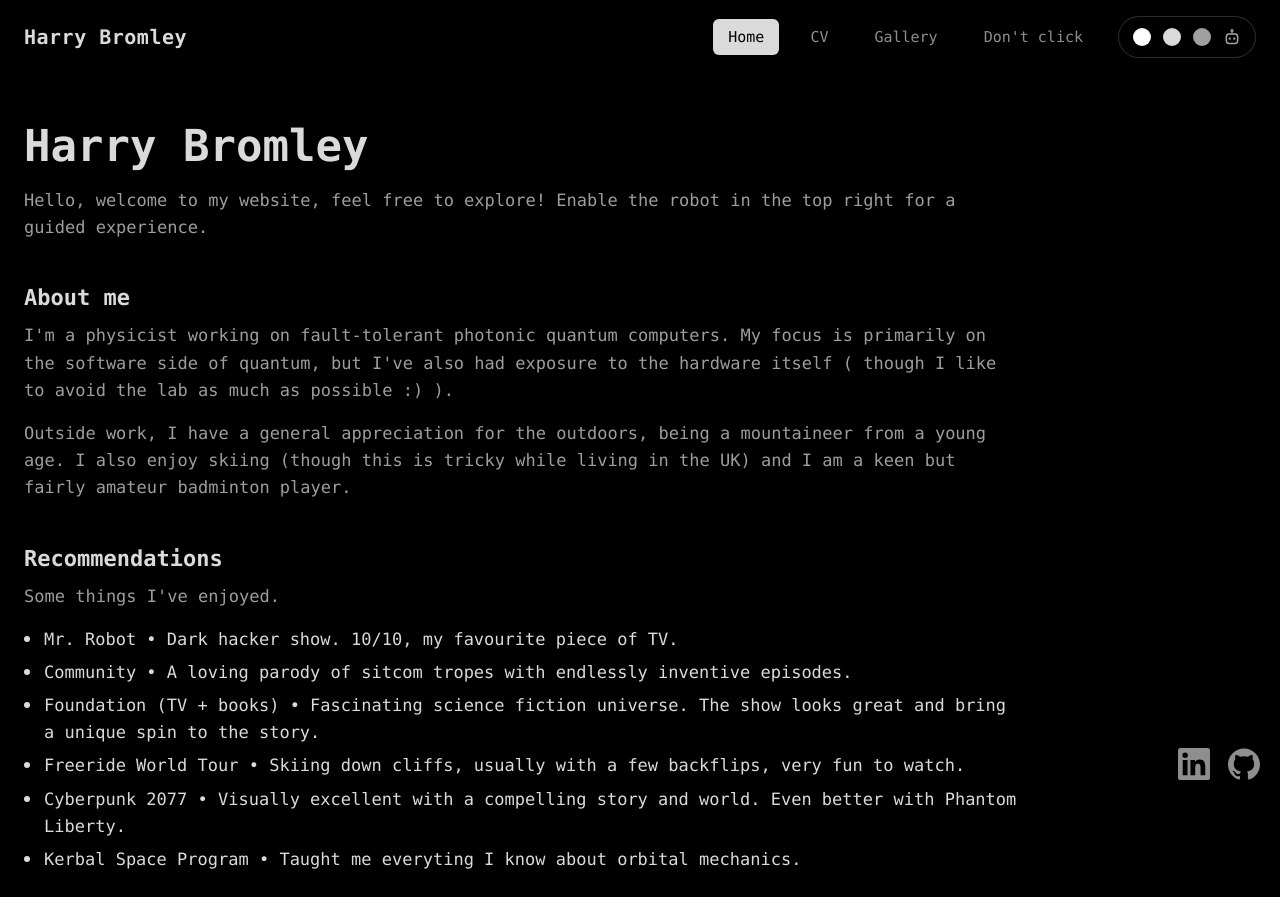
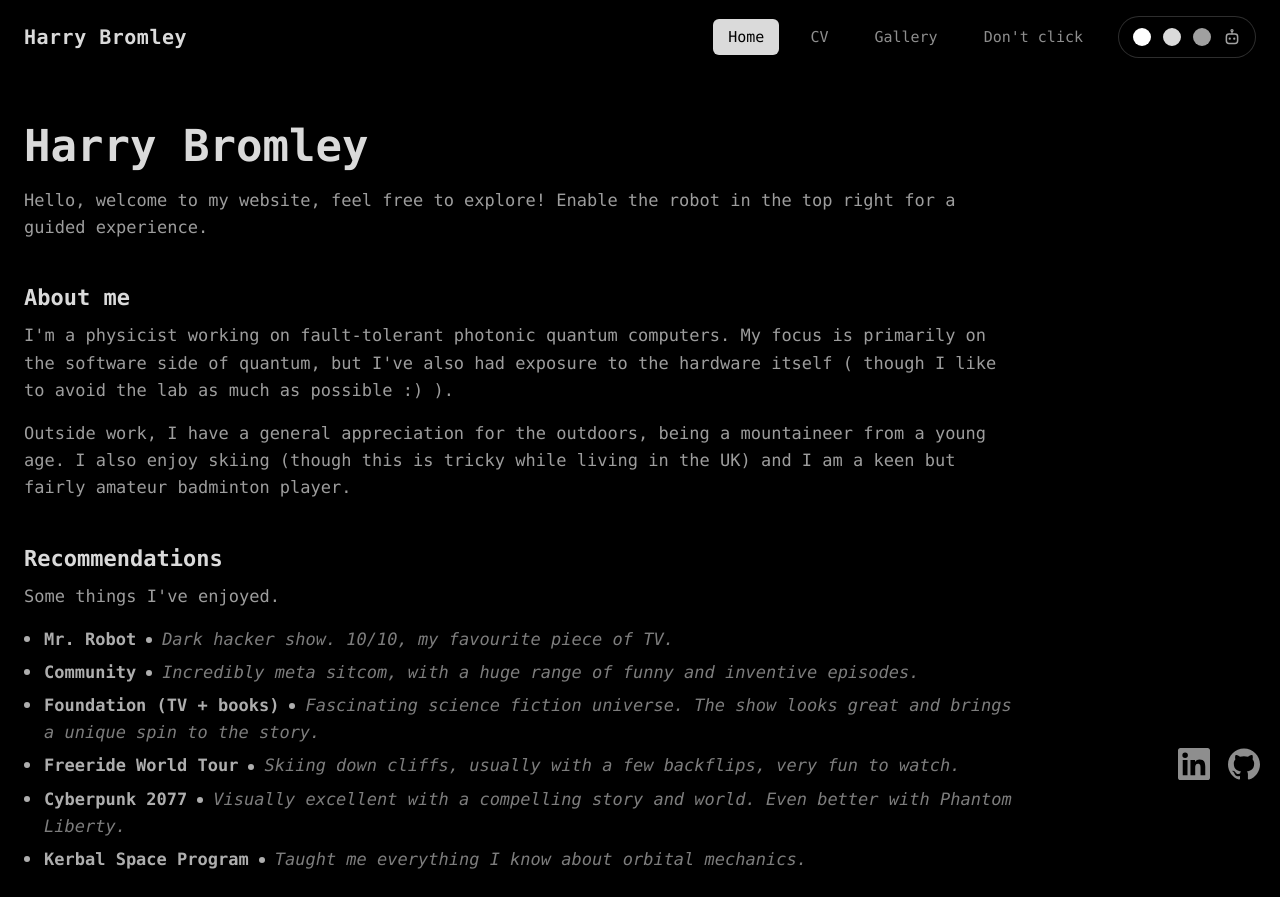
Before and after one commit to Harry1412/website, a React (Vite) app: page / in a window 1280 px wide. Built offline with nearby package versions, Linux system fonts and the light colour scheme.

Commit message:
Better formatting in recommendations section

```diff
--- a/src/index.css
+++ b/src/index.css
@@ -361,10 +361,7 @@ body {
 }
 
 .home-recs p {
-  font-size: 17px;
-  line-height: 1.6;
   margin-bottom: 16px;
-  opacity: 0.72;
 }
 
 .home-recs li {
@@ -372,13 +369,34 @@ body {
   font-size: 17px;
   line-height: 1.6;
   padding-left: 20px;
+  opacity: 0.8;
 }
 
 .home-recs li + li {
   margin-top: 6px;
 }
 
-/* small dot marker, matching the accent colour like the rest of the site */
+.rec-name {
+  font-weight: 600;
+}
+
+/* small dot separator, matching the main bullet marker */
+.rec-sep {
+  display: inline-block;
+  width: 6px;
+  height: 6px;
+  margin: 0 10px;
+  border-radius: 50%;
+  background: currentColor;
+  vertical-align: middle;
+}
+
+.rec-comment {
+  font-style: italic;
+  opacity: 0.72;
+}
+
+/* small dot marker, inheriting the item's colour like the rest of the site's bullets */
 .home-recs li::before {
   content: '';
   position: absolute;
@@ -387,7 +405,7 @@ body {
   width: 6px;
   height: 6px;
   border-radius: 50%;
-  background: var(--accent, #ffffff);
+  background: currentColor;
 }
 
 .skills {
--- a/src/pages/HomePage.jsx
+++ b/src/pages/HomePage.jsx
@@ -1,10 +1,32 @@
 const RECOMMENDATIONS = [
-  'Mr. Robot • Dark hacker show. 10/10, my favourite piece of TV.',
-  'Community • A loving parody of sitcom tropes with endlessly inventive episodes.',
-  'Foundation (TV + books) • Fascinating science fiction universe. The show looks great and bring a unique spin to the story.',
-  'Freeride World Tour • Skiing down cliffs, usually with a few backflips, very fun to watch.',
-  'Cyberpunk 2077 • Visually excellent with a compelling story and world. Even better with Phantom Liberty.',
-  'Kerbal Space Program • Taught me everyting I know about orbital mechanics.',
+  {
+    name: 'Mr. Robot',
+    comment: 'Dark hacker show. 10/10, my favourite piece of TV.',
+  },
+  {
+    name: 'Community',
+    comment:
+      'Incredibly meta sitcom, with a huge range of funny and inventive episodes.',
+  },
+  {
+    name: 'Foundation (TV + books)',
+    comment:
+      'Fascinating science fiction universe. The show looks great and brings a unique spin to the story.',
+  },
+  {
+    name: 'Freeride World Tour',
+    comment:
+      'Skiing down cliffs, usually with a few backflips, very fun to watch.',
+  },
+  {
+    name: 'Cyberpunk 2077',
+    comment:
+      'Visually excellent with a compelling story and world. Even better with Phantom Liberty.',
+  },
+  {
+    name: 'Kerbal Space Program',
+    comment: 'Taught me everything I know about orbital mechanics.',
+  },
 ]
 
 export default function HomePage() {
@@ -35,8 +57,12 @@ export default function HomePage() {
           Some things I've enjoyed.
         </p>
         <ul>
-          {RECOMMENDATIONS.map((pick) => (
-            <li key={pick}>{pick}</li>
+          {RECOMMENDATIONS.map(({ name, comment }) => (
+            <li key={name}>
+              <span className="rec-name">{name}</span>
+              <span className="rec-sep" aria-hidden="true" />
+              <span className="rec-comment">{comment}</span>
+            </li>
           ))}
         </ul>
       </div>
```
